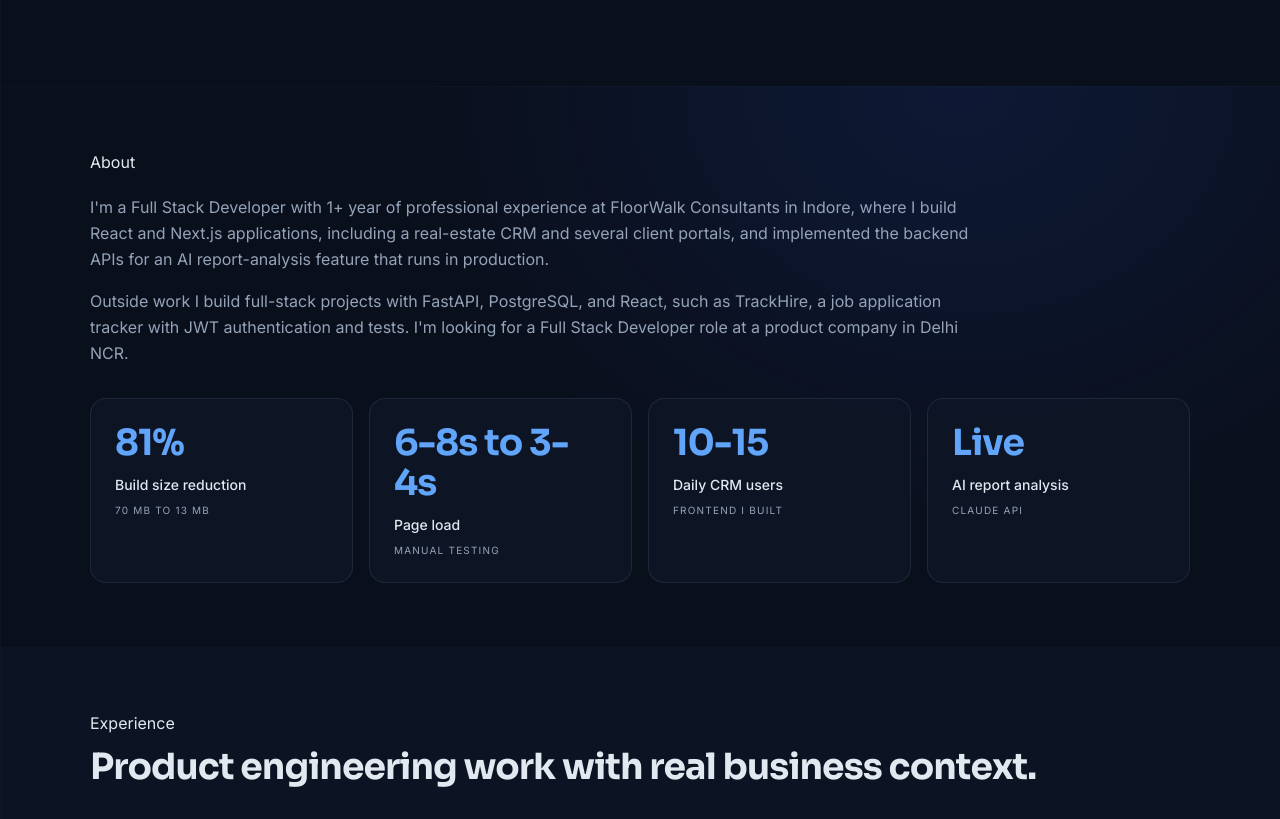
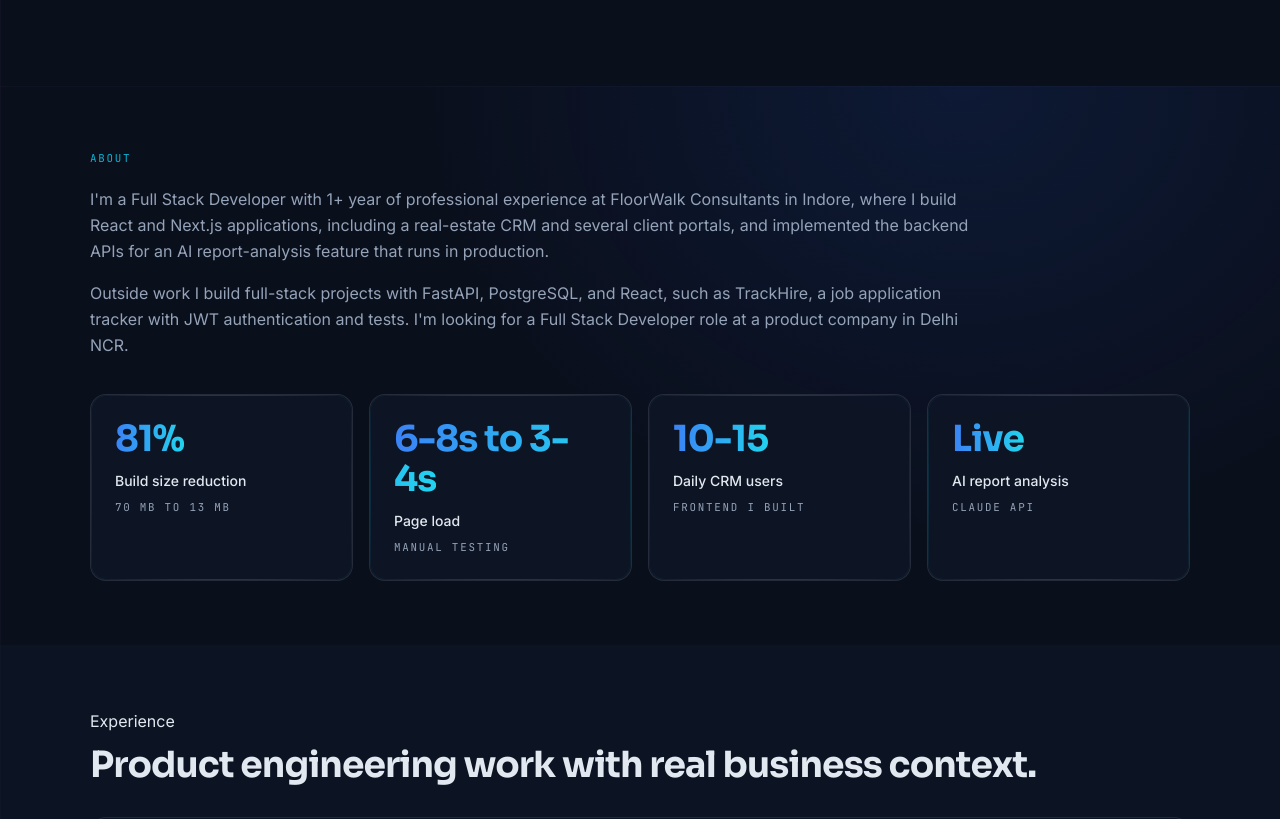
Before and after one commit to Zasim1074/portfolio, a Next.js app: page / in a window 1280 px wide. Shown: the part 714-1533 px from the top of the page. Built offline with nearby package versions, Linux system fonts and the light colour scheme.

Commit message:
Restyle about and impact proof cards

```diff
--- a/components/About.tsx
+++ b/components/About.tsx
@@ -1,41 +1,19 @@
-"use client";
+import { engineeringHighlights, about } from "@/lib/data";
+import { CountUp, Reveal, SpotlightCard, Stagger, StaggerItem } from "@/components/motion";
 
-import { m as motion } from "framer-motion";
-import { engineeringHighlights } from "@/lib/data";
-import { about } from "@/lib/data";
+function ImpactValue({ value }: { value: string }) {
+  if (value === "81%") return <CountUp value={81} suffix="%" className="font-display text-4xl font-bold tracking-tight accent-text" />;
+  return <span className="font-display text-4xl font-bold tracking-tight accent-text">{value}</span>;
+}
 
 export function About() {
-  return (
-    <section id="about" className="section relative">
-      <div className="section-inner">
-        <h2 id="about-title" className="eyebrow" aria-labelledby="about-title">About</h2>
-        <div className="mt-5 max-w-4xl space-y-4 text-base leading-relaxed text-muted dark:text-muted-dark">
-          {about.paragraphs.map((paragraph) => <p key={paragraph}>{paragraph}</p>)}
-        </div>
-
-        <motion.div
-          className="mt-8 grid gap-4 md:grid-cols-2 xl:grid-cols-4"
-          initial={{ opacity: 0, y: 18 }}
-          whileInView={{ opacity: 1, y: 0 }}
-          viewport={{ once: true, amount: 0.2 }}
-          transition={{ duration: 0.5 }}
-        >
-          {engineeringHighlights.map((item, index) => (
-            <motion.div
-              key={item.label}
-              className="card border border-border bg-surface/80 dark:border-border-dark dark:bg-surface-dark/80"
-              initial={{ opacity: 0, y: 16 }}
-              whileInView={{ opacity: 1, y: 0 }}
-              viewport={{ once: true, amount: 0.3 }}
-              transition={{ duration: 0.35, delay: index * 0.08 }}
-            >
-              <p className="font-display text-4xl font-bold tracking-tight text-accent dark:text-accent-dark">{item.value}</p>
-              <p className="mt-3 text-sm font-medium text-ink dark:text-ink-dark">{item.label}</p>
-              <p className="mt-2 text-[10px] uppercase tracking-[0.12em] text-muted dark:text-muted-dark">{item.detail}</p>
-            </motion.div>
-          ))}
-        </motion.div>
-      </div>
-    </section>
-  );
+  return <section id="about" className="section relative">
+    <div className="section-inner">
+      <Reveal><h2 id="about-title" className="mono-label text-cyan" aria-labelledby="about-title">About</h2></Reveal>
+      <Reveal delay={0.05} className="mt-5 max-w-4xl space-y-4 text-base leading-relaxed text-muted-dark">{about.paragraphs.map((paragraph) => <p key={paragraph}>{paragraph}</p>)}</Reveal>
+      <Stagger className="mt-9 grid gap-4 sm:grid-cols-2 xl:grid-cols-4" delay={0.08}>
+        {engineeringHighlights.map((item) => <StaggerItem key={item.label}><SpotlightCard className="card h-full border-white/10 bg-surface-dark/80 shadow-none"><ImpactValue value={item.value} /><p className="mt-3 text-sm font-medium text-ink-dark">{item.label}</p><p className="mono-label mt-2 text-muted-dark">{item.detail}</p></SpotlightCard></StaggerItem>)}
+      </Stagger>
+    </div>
+  </section>;
 }
```
